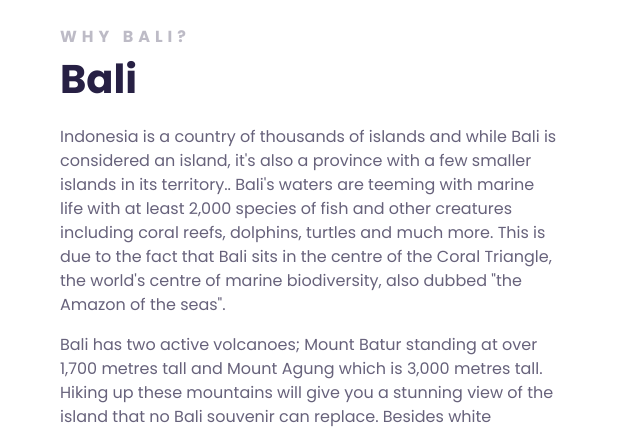
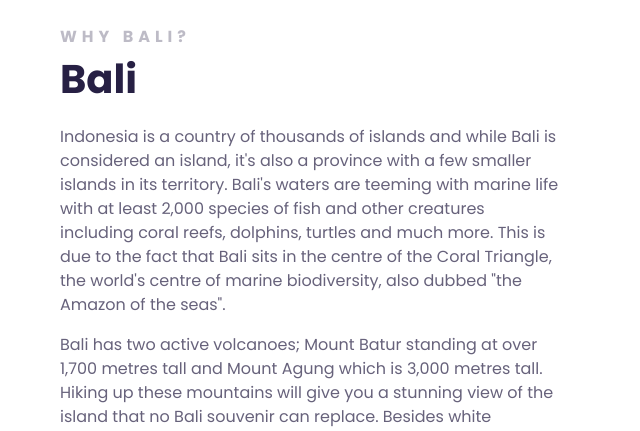
Before and after one commit to crbasopo/bali-travel-project, a plain HTML site: page index.html in a window 1280 px wide. Shown: the part 820-1251 px from the top of the page, 612-1252 px from the left. Drawn offline with Linux system fonts and the light colour scheme.

Commit message:
Update index.html

```diff
--- a/index.html
+++ b/index.html
@@ -36,7 +36,7 @@
             <p>
               Indonesia is a country of thousands of islands and while Bali is
               considered an island, it's also a province with a few smaller
-              islands in its territory.. Bali's waters are teeming with marine
+              islands in its territory. Bali's waters are teeming with marine
               life with at least 2,000 species of fish and other creatures
               including coral reefs, dolphins, turtles and much more. This is
               due to the fact that Bali sits in the centre of the Coral
```
